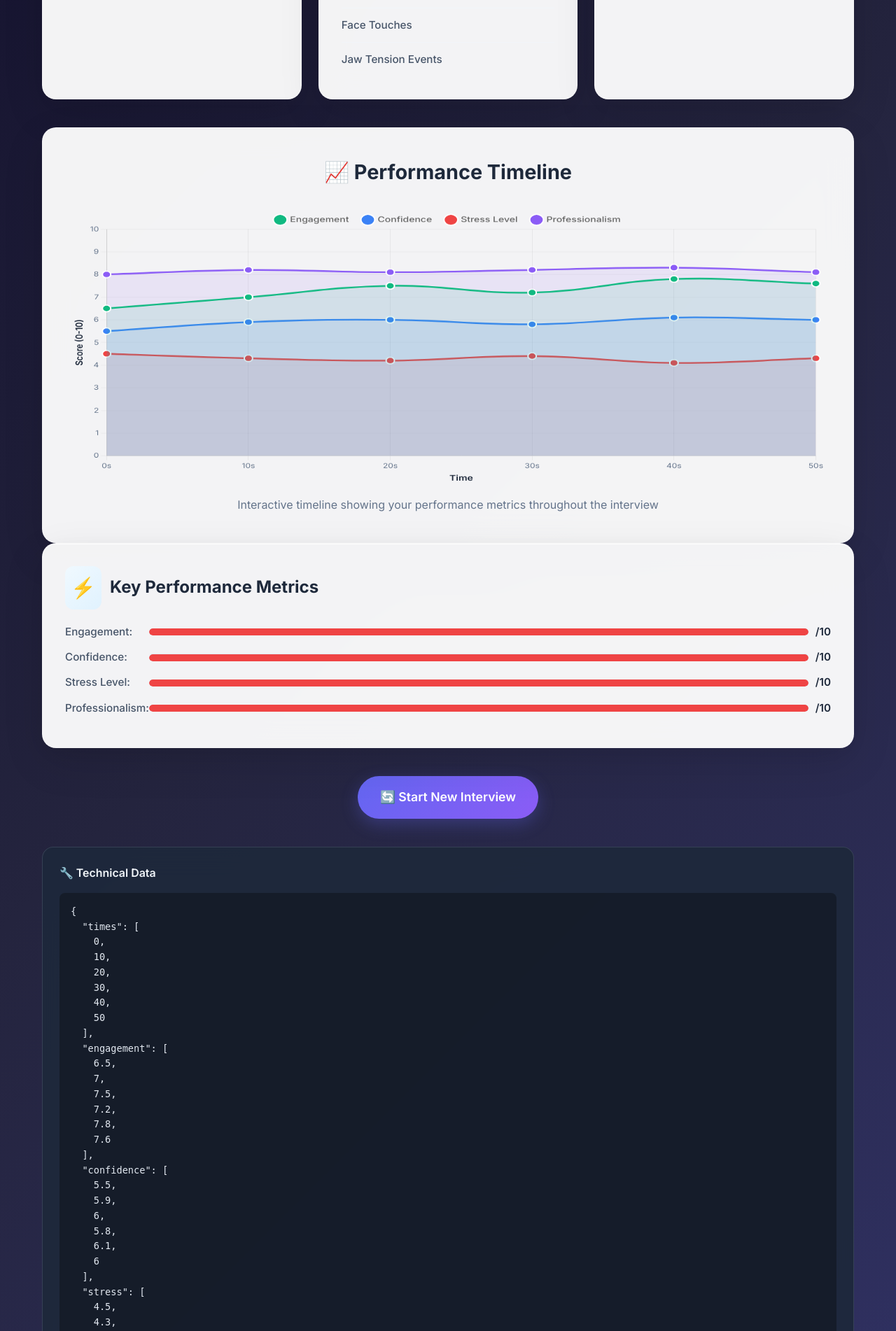
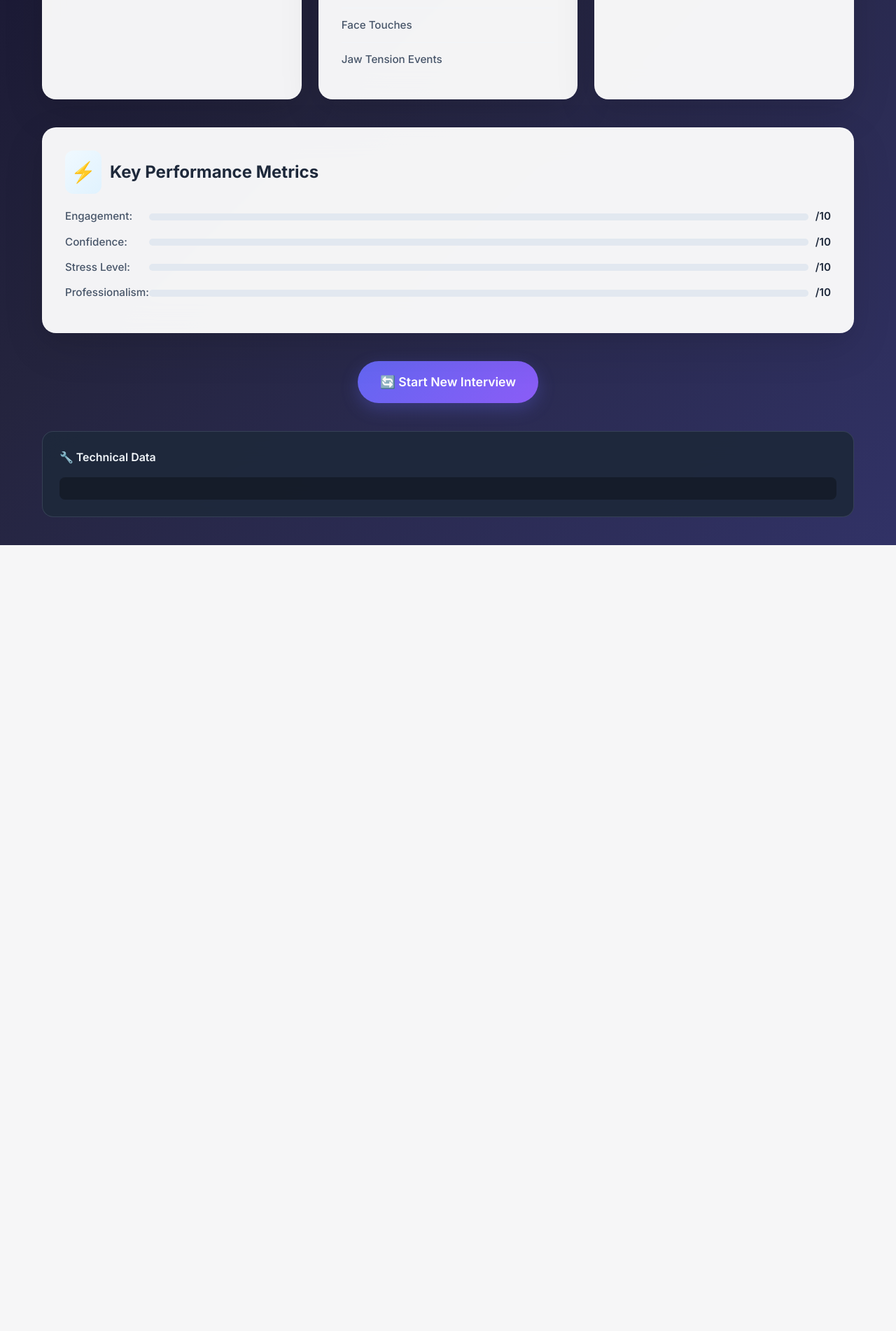
Before and after one commit to Uneeb808/AI-for-candidate-interview-analysis, a Flask app: template Flask/Templates/result.html in a window 1280 px wide. Shown: the part 898-2800 px from the top of the page at 70% size. After the commit the page ends 1677 px from the top, so only its background shows below. Run offline with Flask 3, Linux system fonts and the light colour scheme; the template is opened without the code that fills it, so the values that code supplies are empty.

Commit message:
Update result.html

```diff
--- a/Flask/Templates/result.html
+++ b/Flask/Templates/result.html
@@ -602,13 +602,6 @@
       </div>
     </div>
 
-    <div class="chart-container">
-      <h2>📈 Performance Timeline</h2>
-      <canvas id="performanceChart"></canvas>
-      <p style="text-align: center; color: #64748b; margin-top: 16px;">
-        Interactive timeline showing your performance metrics throughout the interview
-      </p>
-    </div>
 
     <div class="card">
       <h2>
@@ -698,63 +691,7 @@
     };
     document.getElementById('debug-data').textContent = JSON.stringify(debugData, null, 2);
 
-    // Create the performance chart
-    try {
-      const ctx = document.getElementById('performanceChart').getContext('2d');
 
-      const chartData = {
-        labels: times.map(t => `${t}s`),
-        datasets: [
-          {
-            label: 'Engagement',
-            data: engagement,
-            borderColor: '#10b981',
-            backgroundColor: 'rgba(16, 185, 129, 0.1)',
-            fill: true,
-            tension: 0.4,
-            pointBackgroundColor: '#10b981',
-            pointBorderColor: '#ffffff',
-            pointBorderWidth: 2,
-            pointRadius: 6
-          },
-          {
-            label: 'Confidence',
-            data: confidence,
-            borderColor: '#3b82f6',
-            backgroundColor: 'rgba(59, 130, 246, 0.1)',
-            fill: true,
-            tension: 0.4,
-            pointBackgroundColor: '#3b82f6',
-            pointBorderColor: '#ffffff',
-            pointBorderWidth: 2,
-            pointRadius: 6
-          },
-          {
-            label: 'Stress Level',
-            data: stress,
-            borderColor: '#ef4444',
-            backgroundColor: 'rgba(239, 68, 68, 0.1)',
-            fill: true,
-            tension: 0.4,
-            pointBackgroundColor: '#ef4444',
-            pointBorderColor: '#ffffff',
-            pointBorderWidth: 2,
-            pointRadius: 6
-          },
-          {
-            label: 'Professionalism',
-            data: professionalism,
-            borderColor: '#8b5cf6',
-            backgroundColor: 'rgba(139, 92, 246, 0.1)',
-            fill: true,
-            tension: 0.4,
-            pointBackgroundColor: '#8b5cf6',
-            pointBorderColor: '#ffffff',
-            pointBorderWidth: 2,
-            pointRadius: 6
-          }
-        ]
-      };
 
       const chartOptions = {
         responsive: true,
@@ -845,15 +782,6 @@
         options: chartOptions
       });
 
-    } catch (e) {
-      console.error("Error initializing Chart.js:", e);
-      document.getElementById('performanceChart').parentElement.innerHTML = `
-        <h2>📈 Performance Timeline</h2>
-        <div style="text-align: center; padding: 40px; color: #64748b;">
-          <p>Chart visualization temporarily unavailable</p>
-          <p>Check console for technical details</p>
-        </div>
-      `;
     }
 
     // Function to set progress bar width and color
```
